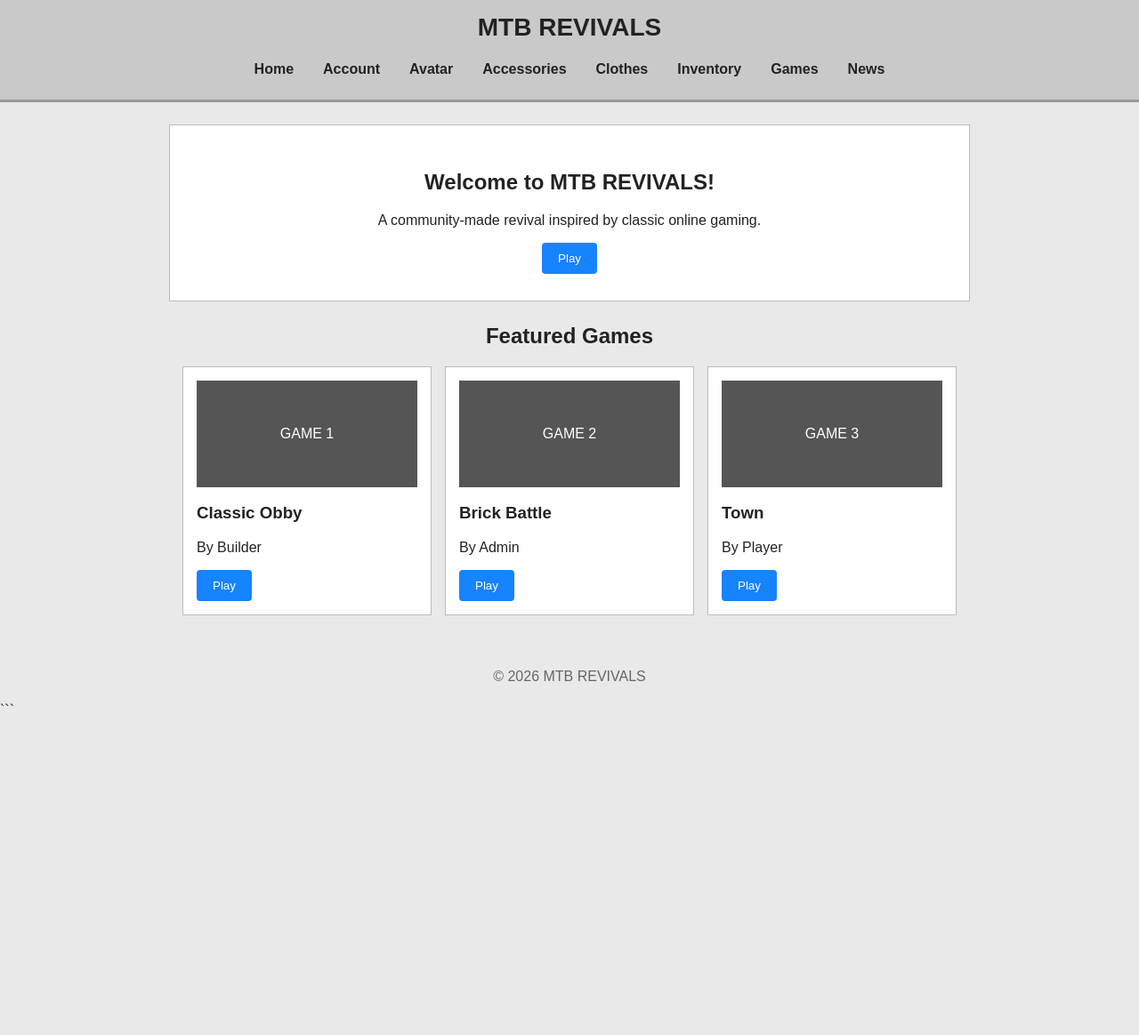
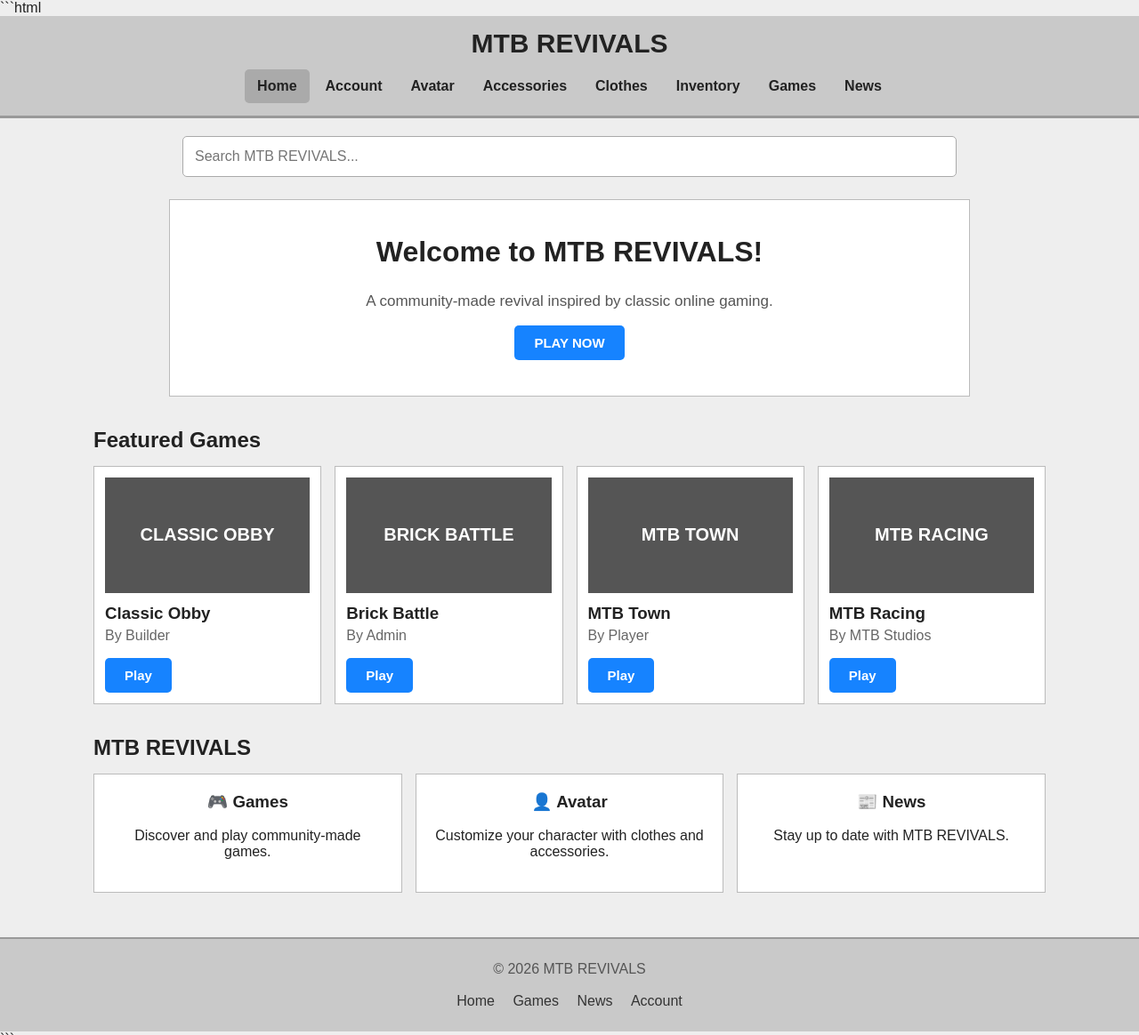
Before and after one commit to angelobilleaudeau-jpg/my-revival, a plain HTML site: page index.html in a window 1280 px wide. Shown: the whole page at 89% size. Before the commit the page ends 808 px from the top, so only its background shows below. Drawn offline with Linux system fonts and the light colour scheme.

Commit message:
Refactor index.html for layout and styling changes
Updated HTML structure and styles for improved layout and design.

````diff
--- a/index.html
+++ b/index.html
@@ -1,8 +1,10 @@
-<!```html
+ ```html
 <!DOCTYPE html>
-<html>
+<html lang="en">
 <head>
+    <meta charset="UTF-8">
     <meta name="viewport" content="width=device-width, initial-scale=1">
+
     <title>MTB REVIVALS</title>
 
     <style>
@@ -13,31 +15,37 @@
         body {
             margin: 0;
             font-family: Arial, sans-serif;
-            background: #e9e9e9;
+            background: #eeeeee;
             color: #222;
         }
 
+        /* HEADER */
+
         header {
             background: #c9c9c9;
-            padding: 15px;
             border-bottom: 3px solid #999;
+            padding: 14px;
+        }
+
+        .top {
+            max-width: 1100px;
+            margin: auto;
         }
 
         .logo {
-            font-size: 28px;
+            text-align: center;
+            font-size: 30px;
             font-weight: bold;
-            text-align: center;
             margin-bottom: 12px;
         }
 
-        /* NAVIGATION */
+        /* NAV */
 
         nav {
             display: flex;
             justify-content: center;
             flex-wrap: wrap;
-            gap: 5px;
-            width: 100%;
+            gap: 4px;
         }
 
         nav a {
@@ -46,22 +54,77 @@
             font-weight: bold;
             padding: 10px 14px;
             border-radius: 5px;
-            white-space: nowrap;
         }
 
-        nav a:hover {
+        nav a:hover,
+        nav a.active {
             background: #aaa;
+        }
+
+        /* SEARCH */
+
+        .search-area {
+            max-width: 900px;
+            margin: 20px auto 0;
+            padding: 0 15px;
+        }
+
+        .search {
+            width: 100%;
+            padding: 13px;
+            border: 1px solid #aaa;
+            border-radius: 5px;
+            font-size: 16px;
         }
 
         /* HERO */
 
         .hero {
+            max-width: 900px;
+            margin: 25px auto;
             background: white;
-            margin: 25px auto;
-            padding: 30px;
-            max-width: 900px;
+            border: 1px solid #bbb;
+            padding: 40px 25px;
             text-align: center;
-            border: 1px solid #bbb;
+        }
+
+        .hero h1 {
+            margin-top: 0;
+            font-size: 32px;
+        }
+
+        .hero p {
+            color: #555;
+            font-size: 17px;
+        }
+
+        /* BUTTON */
+
+        button {
+            background: #1683ff;
+            color: white;
+            border: 0;
+            padding: 11px 22px;
+            border-radius: 5px;
+            font-size: 15px;
+            font-weight: bold;
+            cursor: pointer;
+        }
+
+        button:hover {
+            background: #006bd6;
+        }
+
+        /* SECTIONS */
+
+        .section {
+            max-width: 1100px;
+            margin: 35px auto;
+            padding: 0 15px;
+        }
+
+        .section-title {
+            margin-bottom: 15px;
         }
 
         /* GAMES */
@@ -70,71 +133,105 @@
             display: grid;
             grid-template-columns: repeat(auto-fit, minmax(220px, 1fr));
             gap: 15px;
-            max-width: 900px;
-            margin: auto;
-            padding: 0 15px;
         }
 
         .game {
             background: white;
-            padding: 15px;
             border: 1px solid #bbb;
+            padding: 12px;
         }
 
         .thumbnail {
-            height: 120px;
+            height: 130px;
             background: #555;
             color: white;
             display: flex;
             align-items: center;
             justify-content: center;
-            margin-bottom: 10px;
+            font-size: 20px;
+            font-weight: bold;
+            margin-bottom: 12px;
         }
 
-        button {
-            background: #1683ff;
-            color: white;
-            border: 0;
-            padding: 10px 18px;
-            border-radius: 4px;
-            cursor: pointer;
+        .game h3 {
+            margin: 5px 0;
         }
 
-        button:hover {
-            background: #006bd6;
+        .game p {
+            color: #666;
+            margin-top: 5px;
         }
 
+        /* INFO CARDS */
+
+        .info {
+            display: grid;
+            grid-template-columns: repeat(3, 1fr);
+            gap: 15px;
+        }
+
+        .info-card {
+            background: white;
+            border: 1px solid #bbb;
+            padding: 20px;
+            text-align: center;
+        }
+
+        .info-card h3 {
+            margin-top: 0;
+        }
+
+        /* FOOTER */
+
         footer {
+            background: #c9c9c9;
+            border-top: 2px solid #999;
             text-align: center;
-            margin-top: 40px;
-            padding: 20px;
-            color: #666;
+            margin-top: 50px;
+            padding: 25px;
+            color: #555;
+        }
+
+        footer a {
+            color: #333;
+            text-decoration: none;
+            margin: 0 8px;
         }
 
         /* MOBILE */
 
-        @media (max-width: 600px) {
+        @media (max-width: 650px) {
 
             .logo {
-                font-size: 24px;
+                font-size: 25px;
             }
 
             nav {
                 display: grid;
                 grid-template-columns: repeat(2, 1fr);
-                gap: 4px;
             }
 
             nav a {
                 text-align: center;
-                width: 100%;
+                font-size: 14px;
                 padding: 11px 4px;
-                font-size: 14px;
             }
 
             .hero {
                 margin: 15px;
-                padding: 20px;
+                padding: 30px 18px;
+            }
+
+            .hero h1 {
+                font-size: 25px;
+            }
+
+            .info {
+                grid-template-columns: 1fr;
+            }
+
+            .games {
+                grid-template-columns: 1fr;
             }
         }
     </style>
@@ -143,11 +240,14 @@
 <body>
 
 <header>
+    <div class="top">
 
-    <div class="logo">MTB REVIVALS</div>
+        <div class="logo">
+            MTB REVIVALS
+        </div>
 
         <nav>
-        <a href="index.html">Home</a>
+            <a href="index.html" class="active">Home</a>
             <a href="login.html">Account</a>
             <a href="avatar.html">Avatar</a>
             <a href="accessories.html">Accessories</a>
@@ -157,7 +257,22 @@
             <a href="news.html">News</a>
         </nav>
 
+    </div>
 </header>
+
+<!-- SEARCH -->
+
+<div class="search-area">
+    <input
+        class="search"
+        type="text"
+        id="search"
+        placeholder="Search MTB REVIVALS..."
+        onkeyup="searchGames()"
+    >
+</div>
+
+<!-- HERO -->
 
 <section class="hero">
 
@@ -167,37 +282,111 @@
         A community-made revival inspired by classic online gaming.
     </p>
 
-    <button onclick="alert('Game launcher coming soon!')">
-        Play
+    <button onclick="playGame()">
+        PLAY NOW
     </button>
 
 </section>
 
-<section id="games">
+<!-- FEATURED GAMES -->
 
-    <h2 style="text-align:center;">Featured Games</h2>
+<section class="section">
 
-    <div class="games">
+    <h2 class="section-title">
+        Featured Games
+    </h2>
+
+    <div class="games" id="gameList">
 
         <div class="game">
-            <div class="thumbnail">GAME 1</div>
+            <div class="thumbnail">
+                CLASSIC OBBY
+            </div>
+
             <h3>Classic Obby</h3>
+
             <p>By Builder</p>
-            <button>Play</button>
+
+            <button onclick="launchGame('Classic Obby')">
+                Play
+            </button>
         </div>
 
         <div class="game">
-            <div class="thumbnail">GAME 2</div>
+            <div class="thumbnail">
+                BRICK BATTLE
+            </div>
+
             <h3>Brick Battle</h3>
+
             <p>By Admin</p>
-            <button>Play</button>
+
+            <button onclick="launchGame('Brick Battle')">
+                Play
+            </button>
         </div>
 
         <div class="game">
-            <div class="thumbnail">GAME 3</div>
-            <h3>Town</h3>
+            <div class="thumbnail">
+                MTB TOWN
+            </div>
+
+            <h3>MTB Town</h3>
+
             <p>By Player</p>
-            <button>Play</button>
+
+            <button onclick="launchGame('MTB Town')">
+                Play
+            </button>
+        </div>
+
+        <div class="game">
+            <div class="thumbnail">
+                MTB RACING
+            </div>
+
+            <h3>MTB Racing</h3>
+
+            <p>By MTB Studios</p>
+
+            <button onclick="launchGame('MTB Racing')">
+                Play
+            </button>
+        </div>
+
+    </div>
+
+</section>
+
+<!-- INFORMATION -->
+
+<section class="section">
+
+    <h2 class="section-title">
+        MTB REVIVALS
+    </h2>
+
+    <div class="info">
+
+        <div class="info-card">
+            <h3>🎮 Games</h3>
+            <p>
+                Discover and play community-made games.
+            </p>
+        </div>
+
+        <div class="info-card">
+            <h3>👤 Avatar</h3>
+            <p>
+                Customize your character with clothes and accessories.
+            </p>
+        </div>
+
+        <div class="info-card">
+            <h3>📰 News</h3>
+            <p>
+                Stay up to date with MTB REVIVALS.
+            </p>
         </div>
 
     </div>
@@ -205,8 +394,58 @@
 </section>
 
 <footer>
+
+    <div>
         © 2026 MTB REVIVALS
+    </div>
+
+    <br>
+
+    <a href="index.html">Home</a>
+    <a href="games.html">Games</a>
+    <a href="news.html">News</a>
+    <a href="login.html">Account</a>
+
 </footer>
+
+<script>
+
+    function playGame() {
+        alert("The MTB REVIVALS game launcher is coming soon!");
+    }
+
+    function launchGame(gameName) {
+        alert(gameName + " launcher coming soon!");
+    }
+
+    function searchGames() {
+
+        let search =
+            document.getElementById("search")
+            .value
+            .toLowerCase();
+
+        let games =
+            document.querySelectorAll(".game");
+
+        games.forEach(function(game) {
+
+            let name =
+                game.querySelector("h3")
+                .textContent
+                .toLowerCase();
+
+            if (name.includes(search)) {
+                game.style.display = "";
+            } else {
+                game.style.display = "none";
+            }
+
+        });
+
+    }
+
+</script>
 
 </body>
 </html>
````
Lines whose indentation alone changed are shown as unchanged.
